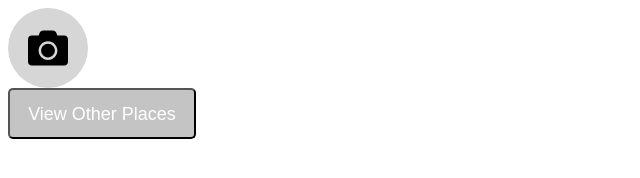
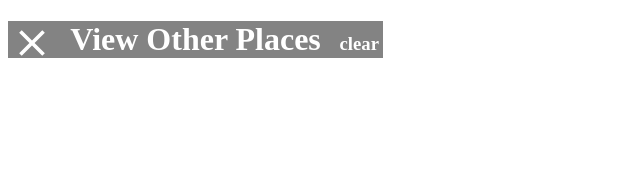
Before and after one commit to DamonRedding/porto-oculto, a Gatsby site: page / in a window 1280 px wide. Shown: the whole page, without its empty margins (0-640 px from the left). Built offline with nearby package versions, Linux system fonts and the light colour scheme; Gatsby itself is replaced by a stand-in of ours.

Commit message:
first commit

```diff
--- a/src/Components/IconCamera/index.css
+++ /dev/null
@@ -1,17 +0,0 @@
-.Icon{
-  width: 80px;
-  height:80px;
-  background-color: #D6D6D6;
-  border-radius: 50%;
-  position: relative;
-
-}
-
-.Icon-image{
-  position: absolute;
-  left: 25%;
-  top: 25%;
-  width: 40px;
-  height: 40px;
-
-}
--- a/src/Components/IconCamera/index.js
+++ /dev/null
@@ -1,14 +0,0 @@
-import React, { Component } from 'react';
-
-import './index.css';
-import Camera from './camera.svg';
-
-export default class IconCamera extends Component {
-  render() {
-    return (
-      <div className="Icon">
-        <img alt="TNDS logo" src={Camera} className="Icon-image" />
-      </div>
-    );
-  }
-}
--- a/src/components/Button/index.css
+++ /dev/null
@@ -1,9 +0,0 @@
-.Button{
-  width: 188px;
-  height: 51px;
-  font-size: 18px;
-  line-height: 20px;
-  background-color: #C4C4C4;
-  color: #fff;
-  border-radius: 5px;
-}
--- a/src/components/Button/index.js
+++ /dev/null
@@ -1,16 +0,0 @@
-import PropTypes from 'prop-types';
-import React, { Component } from 'react';
-
-import './index.css';
-
-export default class Button extends Component {
-  render() {
-    return (
-      <button className="Button">{this.props.children}</button>
-    );
-  }
-}
-
-Button.propTypes = {
-  children: PropTypes.string.isRequired,
-};
--- /dev/null
+++ b/src/components/PageTitleFilter/index.css
@@ -0,0 +1,20 @@
+.PageTitleFilter{
+  position: relative;
+  background-color: #838383;
+  width:375px;
+  height: auto;
+  text-align: center;
+  color:#fff;
+}
+.PageTitleFilter--text{
+  position: absolute;
+  right: 2px;
+  top: 10px;
+  margin: 2px 2px;
+
+}
+.CloseIcon{
+  position: absolute;
+  left: 2px;
+  width: 44px;
+}
--- /dev/null
+++ b/src/components/PageTitleFilter/index.js
@@ -0,0 +1,21 @@
+import PropTypes from 'prop-types';
+import React, { Component } from 'react';
+
+import CloseIcon from './close.svg';
+import './index.css';
+
+
+export default class PageTitleFilter extends Component {
+  render() {
+    return (
+      <div className="PageTitleFilter">
+        <img alt="TNDS logo" src={CloseIcon} className="CloseIcon" />
+        <h1>{this.props.children}</h1>
+        <h3 className="PageTitleFilter--text">clear</h3>
+      </div>
+    );
+  }
+}
+PageTitleFilter.propTypes = {
+  children: PropTypes.node.isRequired,
+};
--- a/src/pages/index.js
+++ b/src/pages/index.js
@@ -1,14 +1,11 @@
 import React from 'react';
 
-import Button from '../components/Button';
-import IconCamera from '../Components/IconCamera';
+import PageTitleFiltert from '../components/PageTitleFilter';
 
 const IndexPage = () => (
   <div>
-    <IconCamera />
-    <Button>View Other Places</Button>
+    <PageTitleFiltert> View Other Places </PageTitleFiltert>
   </div>
 );
 
-
 export default IndexPage;
```
Also changed, not shown: src/components/PageTitleBack/index.css (deleted, +0 -13 lines), src/components/PageTitleBack/index.js (deleted, +0 -20 lines), src/Components/IconCamera/camera.svg (deleted), src/components/PageTitleFilter/back.svg (renamed from src/components/PageTitleBack/back.svg), src/components/PageTitleFilter/close.svg (renamed from src/components/PageTitleBack/close.svg).
